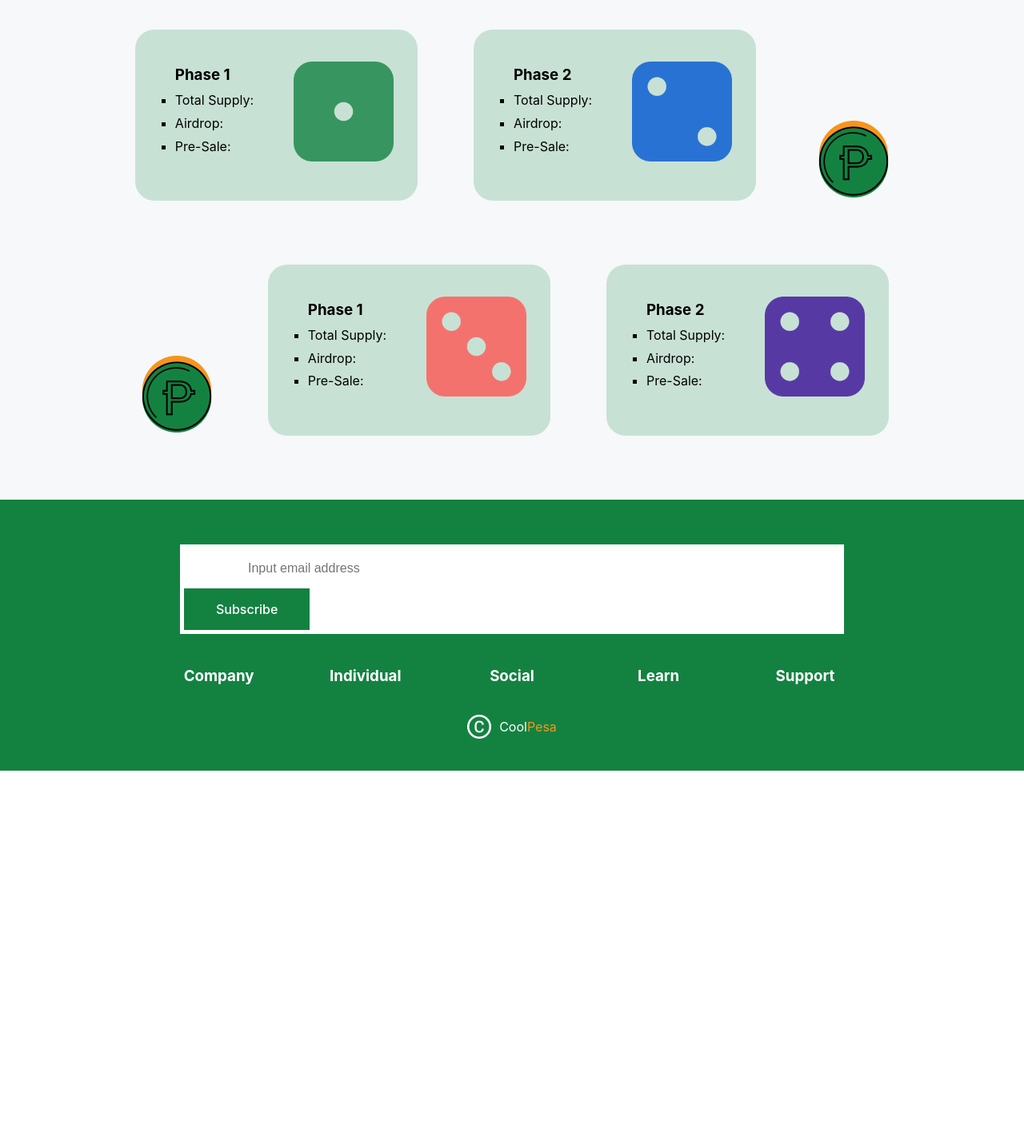
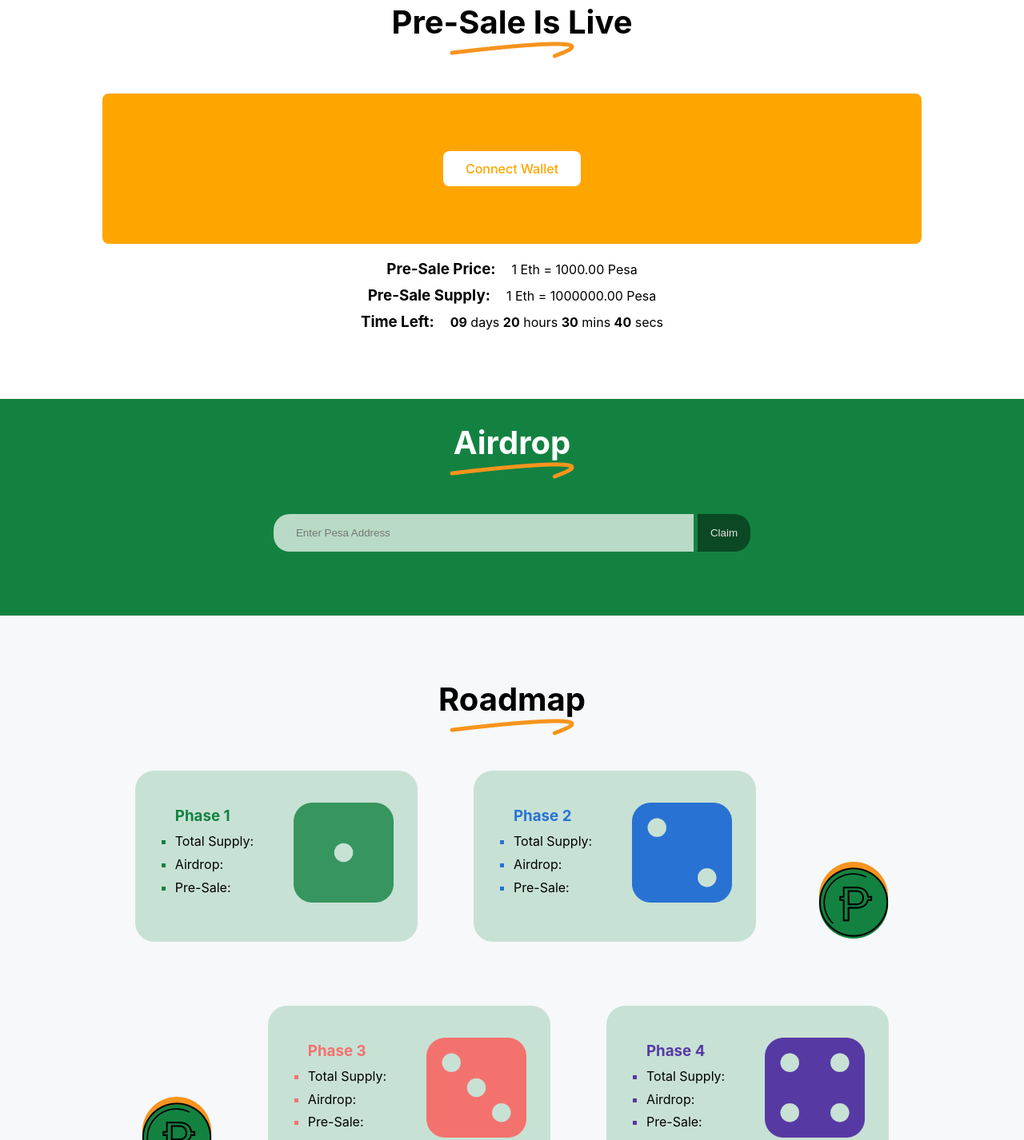
Before and after one commit to Adebisi99/Headless-DemoSite, a plain HTML site: page home.html in a window 1280 px wide. Shown: the part 2443-3869 px from the top of the page at 80% size. Before the commit the page ends 3407 px from the top, so only its background shows below. Drawn offline with Linux system fonts and the light colour scheme.

Commit message:
commit changes

```diff
--- a/home.html
+++ b/home.html
@@ -59,7 +59,7 @@
       <div>
         <div class="contract-details">
           <h3>Contact Address</h3>
-          <p>0xbFD7E158xcc8c7A324C6D67hhCe283c5f67E238b </p>
+          <p>0xbFD7E158xcc8c7A324C6D67hhCe283c5f67E238b</p>
           <a href=""><button>Copy</button></a>
         </div>
         <div class="contract-details">
@@ -119,35 +119,74 @@
     </div>
   </section>
 
-  <section class="roadmap pb">
+  <section class="pre-sale pb pt">
+    <div class="container __presale-container">
+      <div class="section-title __pb">
+        <h2>Pre-Sale Is Live</h2>
+        <img src="images/Vector 2.png" alt="">
+      </div>
+      <div class="banner">
+        <a class="btn-primary" href="">Connect Wallet</a>
+      </div>
+      <div class="price __pt">
+        <div>
+          <h3>Pre-Sale Price:</h3>
+          <p>1 Eth = 1000.00 Pesa</p>
+        </div>
+        <div>
+          <h3>Pre-Sale Supply:</h3>
+          <p>1 Eth = 1000000.00 Pesa</p>
+        </div>
+        <div>
+          <h3>Time Left:</h3>
+          <time><b>09</b> days <b>20</b> hours <b>30</b> mins <b>40</b> secs</time>
+        </div>
+      </div>
+    </div>
+  </section>
+
+  <section class="airdrop pb __pt">
+    <div class="container __air-container">
+      <div class="section-title __pb __pt">
+        <h2 style="color: white;">Airdrop</h2>
+        <img src="images/Vector 2.png" alt="">
+      </div>
+      <form action="post" id="airdrop-form">
+        <input type="text" name="pesa address" placeholder="Enter Pesa Address" id="pesa-address">
+        <button id="air-btn" type="submit">Claim</button>
+      </form>
+    </div>
+  </section>
+
+  <section class="roadmap pb pt">
       <div class="container __roadmap-container">
           <div class="section-title __pb">
             <h2>Roadmap</h2>
             <img src="images/Vector 2.png" alt="">
           </div>
           <div class="top">
-            <div class="phase">
+            <div class="phase phase1">
                 <div class="left">
                     <h3>Phase 1</h3>
                     <ul>
 
-                        <li>Total Supply: </li>
-                        <li>Airdrop: </li>
-                        <li>Pre-Sale: </li>
+                        <li><span>Total Supply: </span></li>
+                        <li><span>Airdrop: </span></li>
+                        <li><span>Pre-Sale: </span></li>
                     </ul>
                 </div>
                 <div class="right">
                     <img src="images/die1.png" alt="">
                 </div>
             </div>
-            <div class="phase">
+            <div class="phase phase2">
                 <div class="left">
                     <h3>Phase 2</h3>
                     <ul>
 
-                        <li>Total Supply: </li>
-                        <li>Airdrop: </li>
-                        <li>Pre-Sale: </li>
+                      <li><span>Total Supply: </span></li>
+                      <li><span>Airdrop: </span></li>
+                      <li><span>Pre-Sale: </span></li>
                     </ul>
                 </div>
                 <div class="right">
@@ -162,28 +201,28 @@
             <div>
               <img src="images/coin2.png" alt="">
             </div>
-            <div class="phase">
+            <div class="phase phase3">
                 <div class="left">
-                    <h3>Phase 1</h3>
+                    <h3>Phase 3</h3>
                     <ul>
 
-                        <li>Total Supply: </li>
-                        <li>Airdrop: </li>
-                        <li>Pre-Sale: </li>
+                      <li><span>Total Supply: </span></li>
+                      <li><span>Airdrop: </span></li>
+                      <li><span>Pre-Sale: </span></li>
                     </ul>
                 </div>
                 <div class="right">
                     <img src="images/die3.png" alt="">
                 </div>
             </div>
-            <div class="phase">
+            <div class="phase phase4">
                 <div class="left">
-                    <h3>Phase 2</h3>
+                    <h3>Phase 4</h3>
                     <ul>
 
-                        <li>Total Supply: </li>
-                        <li>Airdrop: </li>
-                        <li>Pre-Sale: </li>
+                      <li><span>Total Supply: </span></li>
+                      <li><span>Airdrop: </span></li>
+                      <li><span>Pre-Sale: </span></li>
                     </ul>
                 </div>
                 <div class="right">
@@ -224,5 +263,6 @@
       </div>
     </div>
   </footer>
+
 </body>
 </html>
--- a/style.css
+++ b/style.css
@@ -38,7 +38,7 @@ button {
     border: none;
 }
 .container {
-    width: 80%;
+    width: 80vw;
     margin: auto;
 }
 
@@ -132,20 +132,20 @@ h1 {
 
 }
 
-form {
+.hero form {
     border: 1px solid #138241;
     border-radius: 8px;
     width: fit-content;
     padding: 5px;
     background-color: #fff;
 }
-form input#email {
+.hero form input#email {
     line-height: 1.6;
     font-size: 16px;
     background-color: #fff;
 
 }
-form input#email:active {
+.hero form input#email:active {
     background-color: #fff;
 }
 
@@ -454,6 +454,11 @@ article a {
 .contract-details p {
     padding-left: 50px;
 }
+.contract button {
+    border: none;
+    background-color: rgba(101, 236, 101, 0.8);
+    padding: 5px;
+}
 
 /******************************tokenomics*************************/
 .tokenomics {
@@ -463,25 +468,84 @@ article a {
     display: grid;
     grid-template-columns: 70% 30%;
     justify-content: space-between;
-    align-items: flex-start;
+    align-items: center;
     line-height: 1.8;
 }
 .tokenomics-grid ul {
     display: flex;
-    gap: 40px;
+    gap: 10px;
     width: fit-content;
-    padding: 10px;
+    padding: 7px;
+    align-items: flex-end;
 
 }
 .tokenomics-grid ul li {
     list-style-type: square;
 }
-.tokenomics-grid p {
-    color: #00000099;
-}
+
 .tokenomics-right {
     text-align: center;
 }
+
+
+/******************************pre-sale*************************/
+.banner {
+    background-color: orange;
+    padding: 5rem 0 5rem 0;
+    text-align: center;
+    border-radius: 8px;
+}
+
+
+.banner .btn-primary {
+    padding: 12px 28px;
+    background-color: white;
+    border-radius: 8px;
+    font-family: -apple-system, BlinkMacSystemFont, 'Segoe UI', Roboto, Oxygen, Ubuntu, Cantarell, 'Open Sans', 'Helvetica Neue', sans-serif;
+    font-size: 16px;
+    font-weight: 500;
+    line-height: 28px;
+    color: orange;
+}
+.price div{
+    text-align: center;
+    display: flex;
+    justify-content: center;
+    gap: 20px;
+    align-items: baseline;
+    padding: 5px 0;
+
+}
+
+
+/******************************roadmap*************************/
+
+.airdrop {
+    background-color: #138241;
+
+}
+
+#airdrop-form {
+    display: flex;
+    justify-content: center;
+
+}
+
+#airdrop-form #pesa-address {
+    border: 1px transparent white;
+    border-radius: 20px 0 0 20px;
+    margin-right: 5px;
+    padding-right: 20rem;
+    background-color: rgba(255, 255, 255, 0.7);
+
+}
+#airdrop-form #air-btn {
+    border-radius: 0 20px 20px 0;
+    padding: 1rem 1rem;
+    background-color: #0a4924;
+    color: rgb(230, 227, 227);
+}
+
 
 
 /******************************roadmap*************************/
@@ -508,9 +572,10 @@ article a {
     border-radius: 24px;
 
 }
-.phase li {
-    list-style-type: square;
 
+
+.phase li span {
+    color: black;
 }
 
 .phase img {
@@ -520,6 +585,33 @@ article a {
 .phase li {
     list-style-type: square;
 }
+.phase1 h3 {
+    color: #138241;
+}
+.phase1 li {
+    color: #138241;
+}
+.phase2 h3 {
+    color: #2872D3;
+}
+.phase2 li {
+    color: #2872D3;
+}
+.phase3 h3 {
+    color: #F4726D;
+}
+.phase3 li {
+    color: #F4726D;
+}
+.phase4 h3 {
+    color: #5739A4;
+}
+.phase4 li {
+    color: #5739A4;
+}
+.phase .left {
+    text-align: left;
+}
 
 
 /******************************Footer*************************/
@@ -527,11 +619,13 @@ footer {
     background-color: #138241;
 }
 
+
 .__footer-container form {
     border: 1px solid #138241;
     background-color: #fff;
     border-radius: 0;
     width: 65vw;
+    padding: 5px;
     margin: 40px auto;
 }
 .__footer-container form input#email {
@@ -554,6 +648,7 @@ footer {
     line-height: 28px;
     color: white;
 }
+.__footer-container
 .__footer-container form input {
     padding: 12px 28px;
     border: none;
@@ -597,3 +692,21 @@ footer {
     gap: 10px;
     color: white;
 }
+
+
+/*******************************media Query*****************/
+
+@media (max-width:540px) {
+    /******************************introduce*************************/
+
+    .introduce .service {
+        display: grid;
+        grid-template-columns: 1fr;
+        gap: 20px;
+        align-items: center;
+    }
+
+    .contract-details {
+        line-height: normal;
+    }
+}
```
